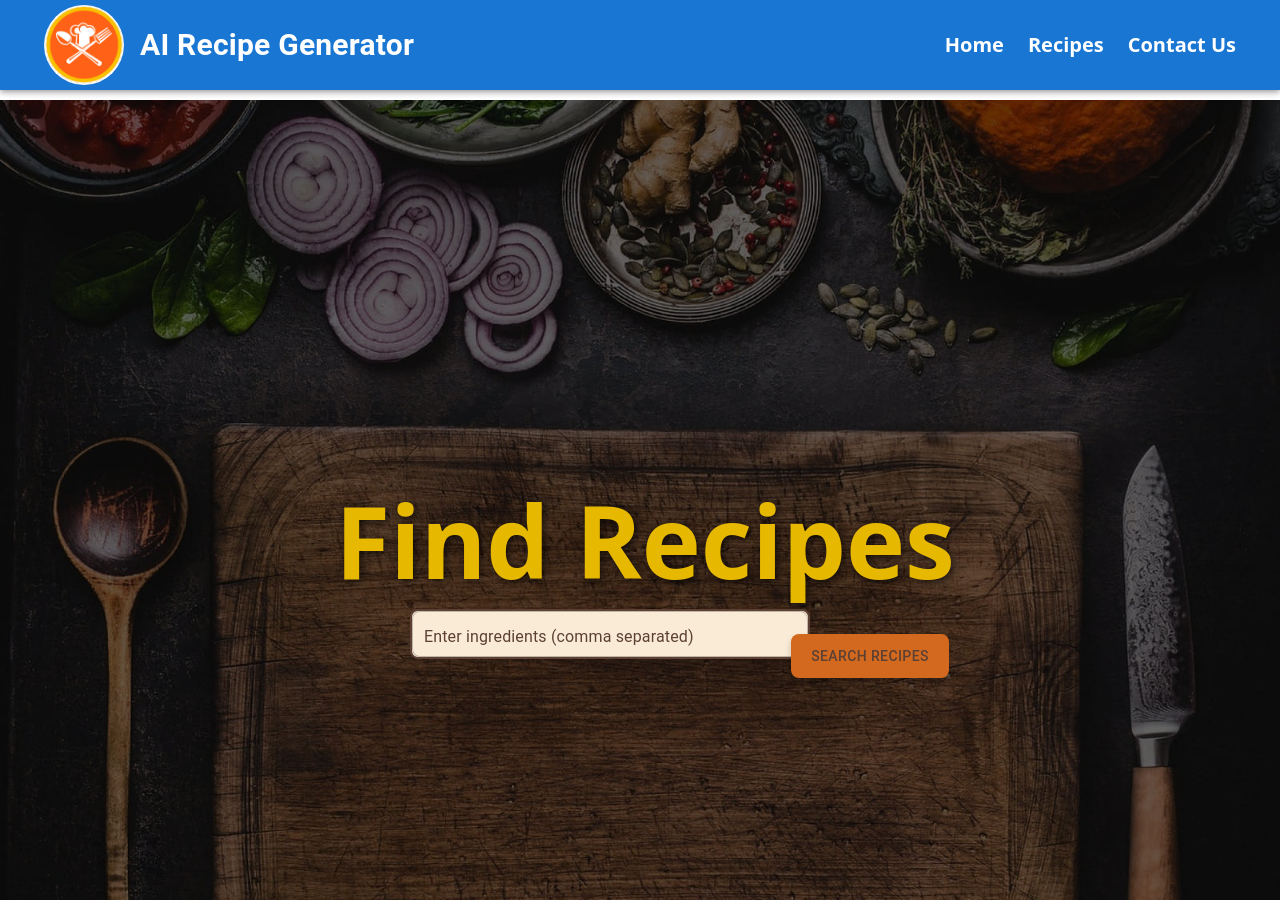
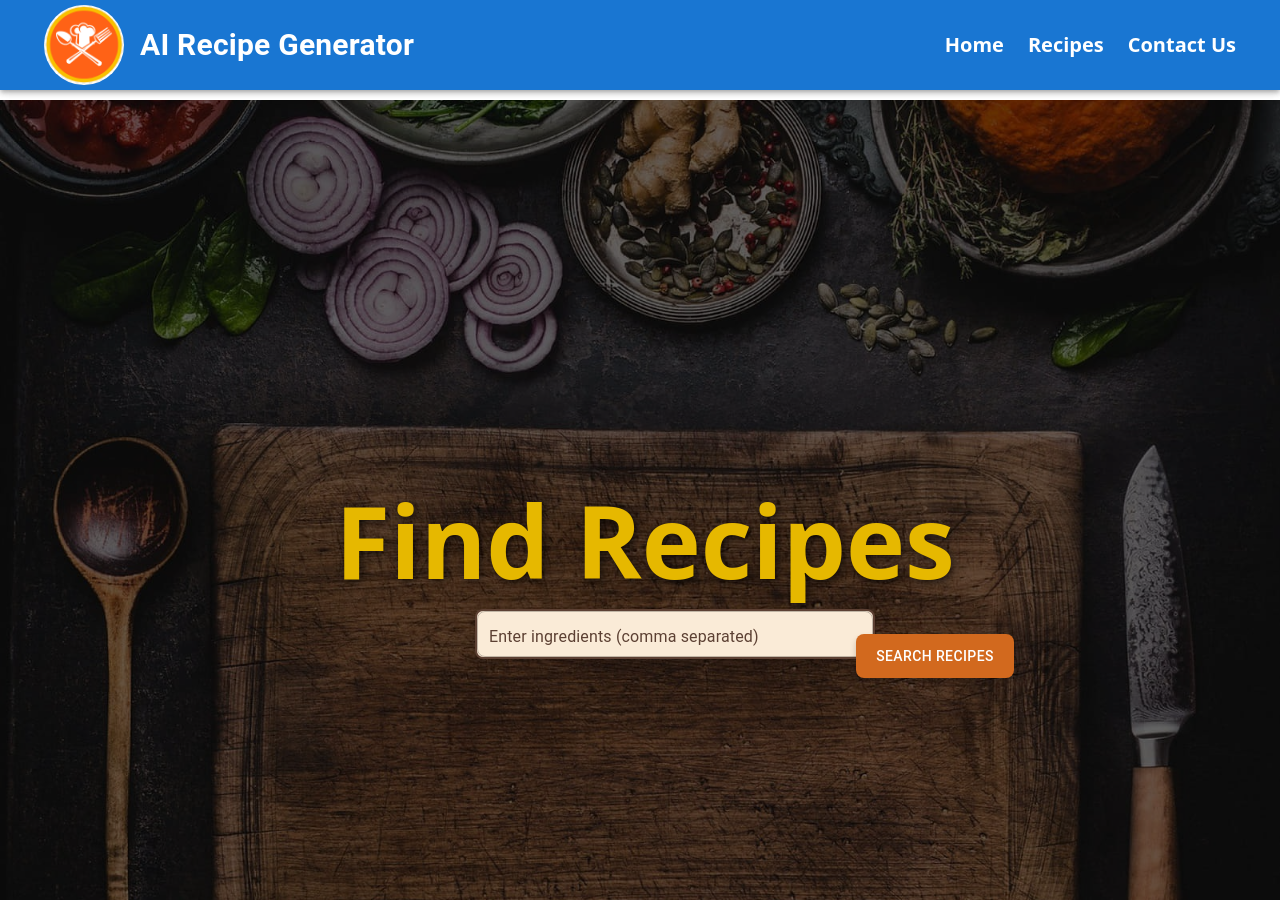
Before and after one commit to Neeraj0906/Ai-Recipe-Generator, a React (Vite) app: page /recipes in a window 1280 px wide. Built offline with nearby package versions, Linux system fonts and the light colour scheme.

Commit message:
2 commit

```diff
--- a/src/components/RecipeSearch.jsx
+++ b/src/components/RecipeSearch.jsx
@@ -14,7 +14,7 @@ export default function RecipeSearch({ onSearch }) {
     setError("");
 
     try {
-      const response = await fetch("https://recipe-backend-fsd.onrender.com/api/recipes/generate", {
+      const response = await fetch("http://localhost:5000/api/recipes/generate", {
         method: "POST",
         headers: { "Content-Type": "application/json" },
         body: JSON.stringify({ ingredients: ingredients.split(",") }),
@@ -36,7 +36,7 @@ export default function RecipeSearch({ onSearch }) {
 
   return (
     <motion.div
-      style={{ marginLeft: "-140px", marginTop: "20px" }}
+      style={{ marginLeft: "-10px", marginTop: "20px" }}
       className="flex flex-col items-center space-y-6 p-6"
       initial={{ opacity: 0 }}
       animate={{ opacity: 1 }}
@@ -56,7 +56,7 @@ export default function RecipeSearch({ onSearch }) {
             width: "400px",
             backgroundColor: "#FAEBD7",
             border: "2px solid #5C4033",
-            color: "black",
+            color: "#5C4033",
             boxShadow: "0px 4px 6px rgba(0, 0, 0, 0.1)",
           },
         }}
@@ -75,7 +75,7 @@ export default function RecipeSearch({ onSearch }) {
             borderRadius: "8px",
             backgroundColor: "#D2691E",
             boxShadow: "0px 4px 6px rgba(0, 0, 0, 0.2)",
-            color: "#5C4033",
+            color: "white",
           }}
         >
           {loading ? "Searching..." : "Search Recipes"}
```
